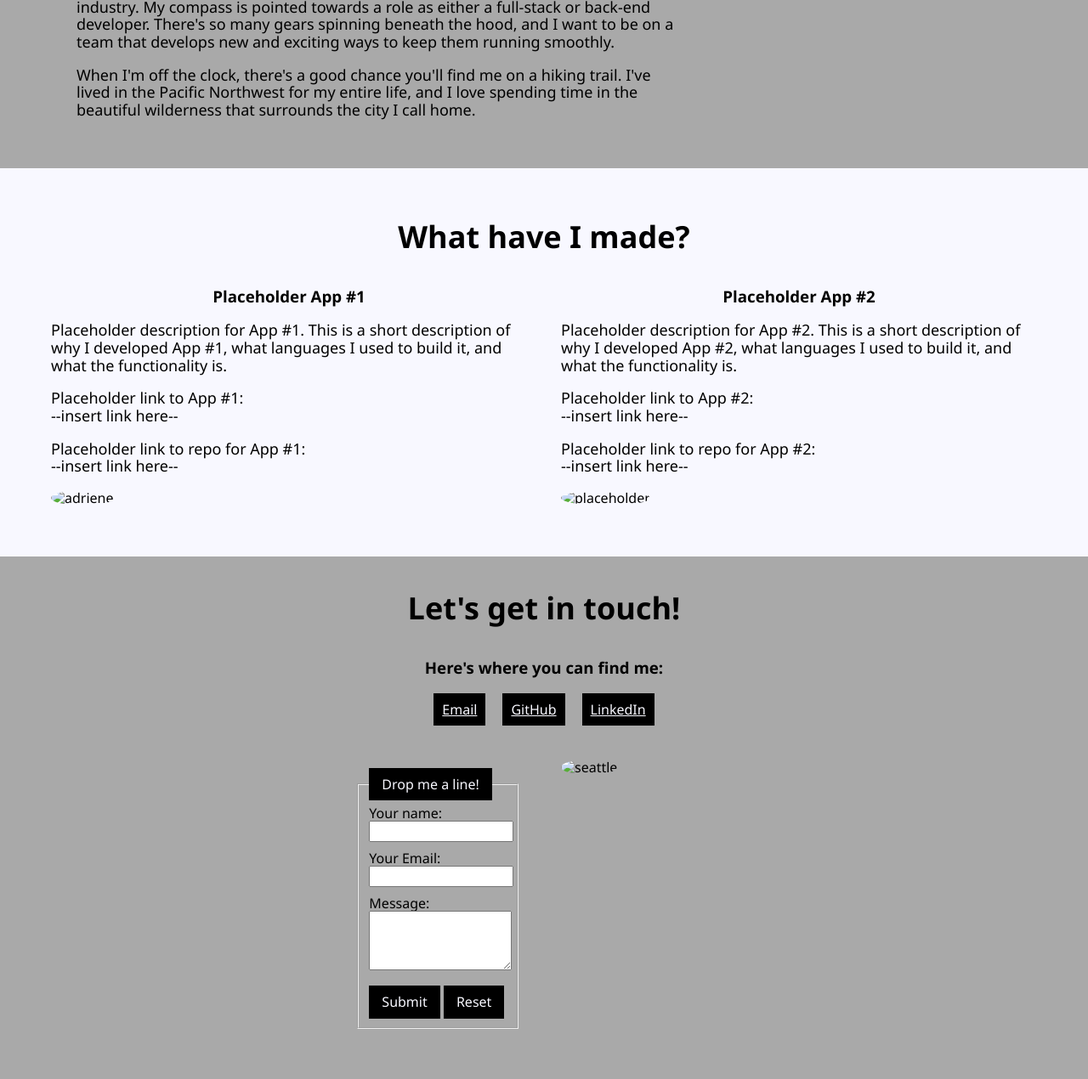
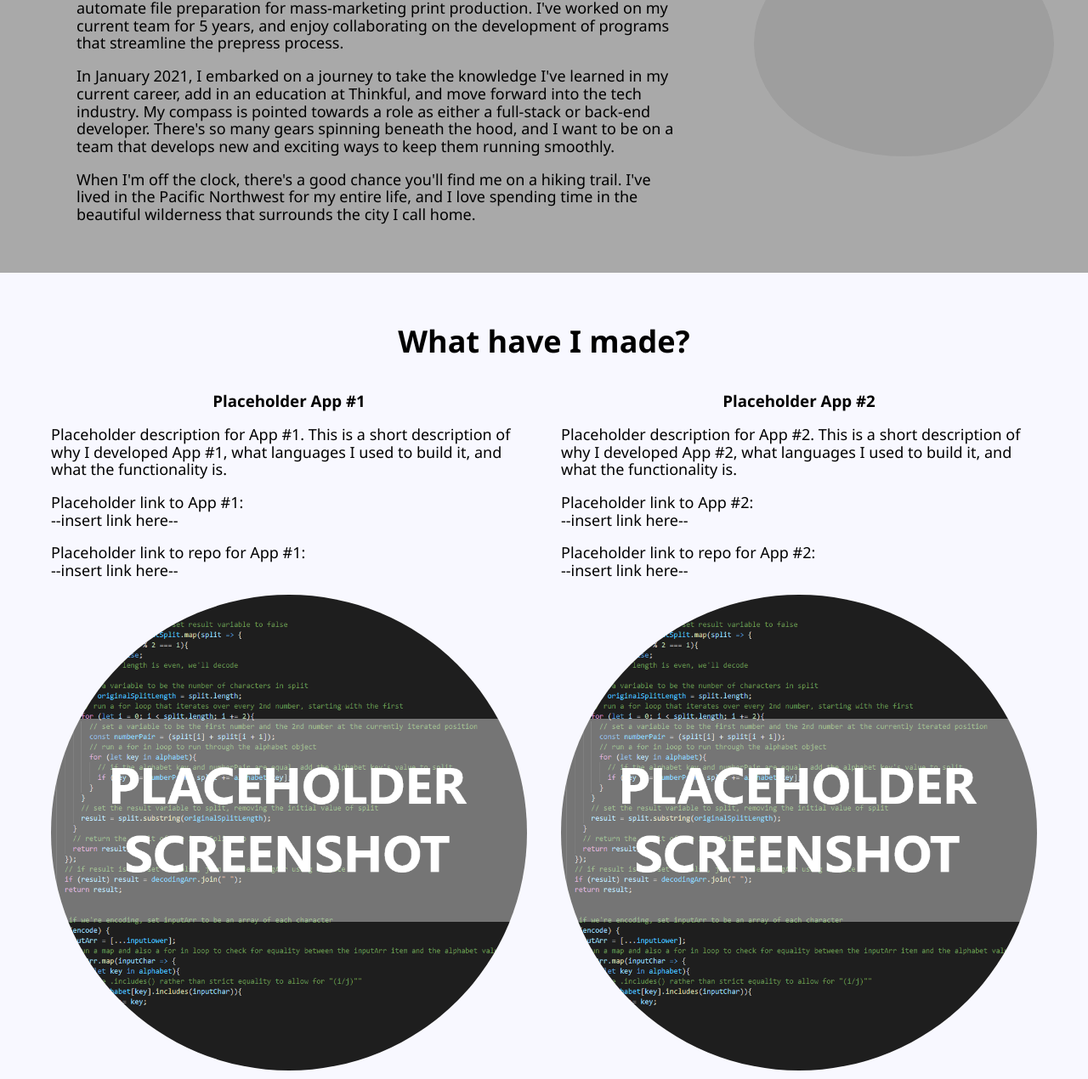
Before and after one commit to adrienesmith/portfolio-responsive, a plain HTML site: page index.html in a window 1280 px wide. Shown: the part 613-1883 px from the top of the page at 85% size. Drawn offline with nearby package versions, Linux system fonts and the light colour scheme; the site is published under a folder, as on GitHub Pages, so addresses that start at the root find nothing.

Commit message:
img link update

```diff
--- a/index.html
+++ b/index.html
@@ -32,7 +32,7 @@
 		<section id="home">
 			<div class="group">
 				<div class="item">
-					<img src="/images/adriene.jpg" alt="adriene">
+					<img src="images/adriene.jpg" alt="adriene">
           </div>
           <div class="item-double">
             <h1>Adriene Smith</h1>
@@ -52,7 +52,7 @@
             <p>When I'm off the clock, there's a good chance you'll find me on a hiking trail. I've lived in the Pacific Northwest for my entire life, and I love spending time in the beautiful wilderness that surrounds the city I call home.</p>
           </div>
           <div class="item">
-            <img src="/images/hiking.jpg" alt="hiking">
+            <img src="images/hiking.jpg" alt="hiking">
           </div>
         </div>
       </section>
@@ -68,14 +68,14 @@
                 <p>Placeholder description for App #1. This is a short description of why I developed App #1, what languages I used to build it, and what the functionality is.</p>
                 <p>Placeholder link to App #1:<br>--insert link here--</p>
                 <p>Placeholder link to repo for App #1:<br>--insert link here--</p>
-                <img src="/images/placeholder-screenshot.png" alt="adriene">
+                <img src="images/placeholder-screenshot.png" alt="placeholder">
               </div>
               <div class="item">
                 <h3>Placeholder App #2</h3>
                 <p>Placeholder description for App #2. This is a short description of why I developed App #2, what languages I used to build it, and what the functionality is.</p>
                 <p>Placeholder link to App #2:<br>--insert link here--</p>
                 <p>Placeholder link to repo for App #2:<br>--insert link here--</p>
-                <img src="/images/placeholder-screenshot.png" alt="placeholder">
+                <img src="images/placeholder-screenshot.png" alt="placeholder">
               </div>
             </div>
           </div>
@@ -130,7 +130,7 @@
                 </form>
               </div>
               <div class="item">
-                <img src="/images/seattle.jpg" alt="seattle">
+                <img src="images/seattle.jpg" alt="seattle">
               </div>
             </div>
           </div>
```
